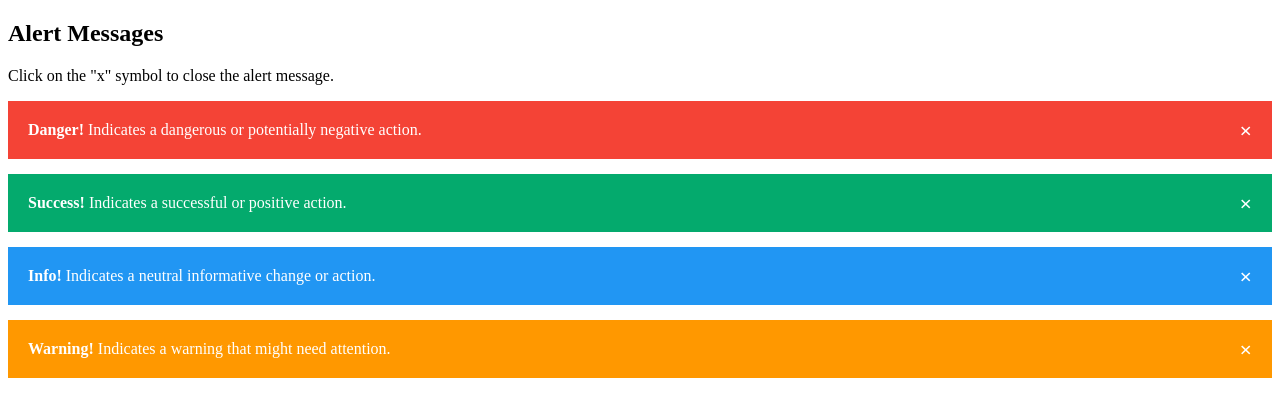
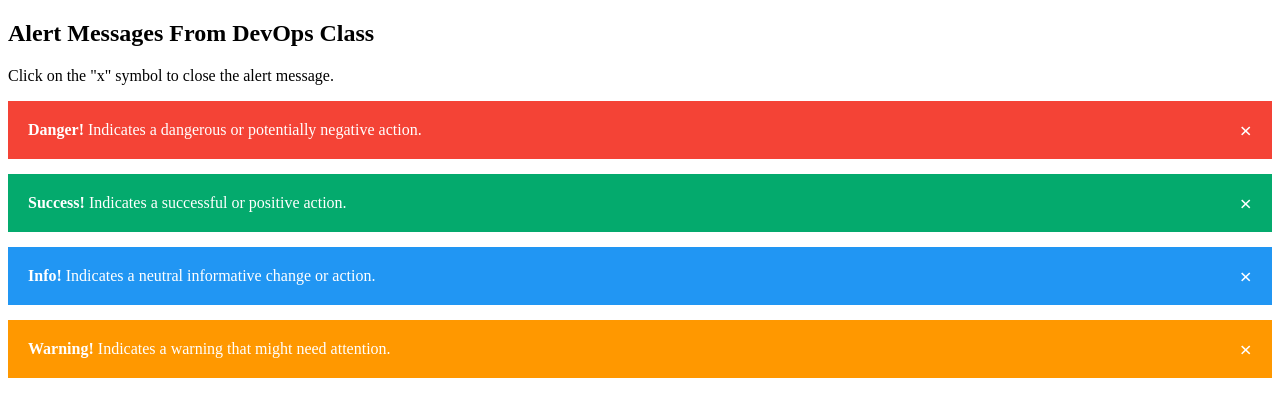
Before and after one commit to nbhilda/My-third-repo, a plain HTML site: page index.html in a window 1280 px wide. Drawn offline with Linux system fonts and the light colour scheme.

Commit message:
Done Some Changes In the Source Code and Pushing as a different Version of the Image

```diff
--- a/index.html
+++ b/index.html
@@ -35,7 +35,7 @@
 </head>
 <body>
 
-<h2>Alert Messages</h2>
+<h2>Alert Messages From DevOps Class</h2>
 <p>Click on the "x" symbol to close the alert message.</p>
 <div class="alert">
   <span class="closebtn">&times;</span>
```
Also changed, not shown: 1 other file.
